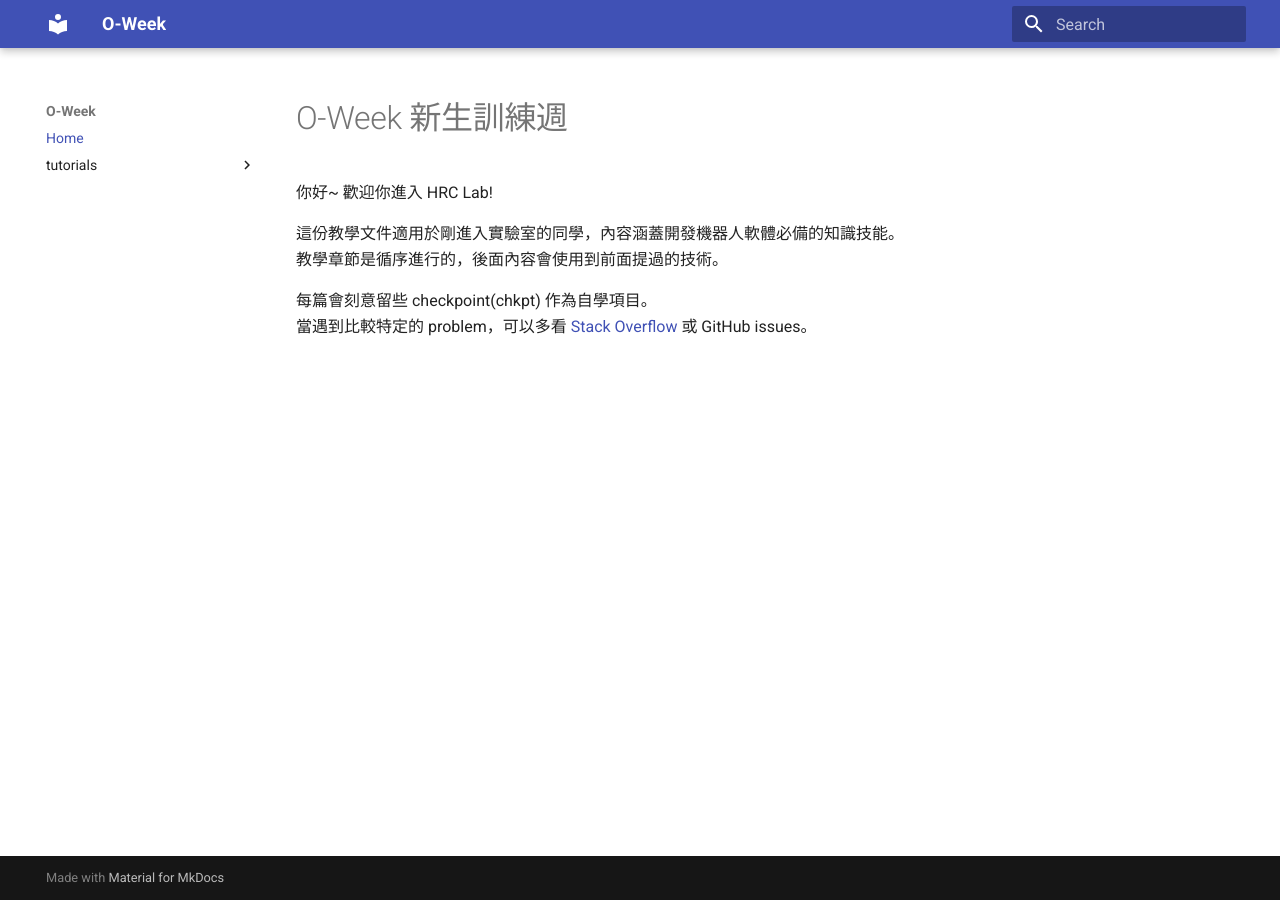
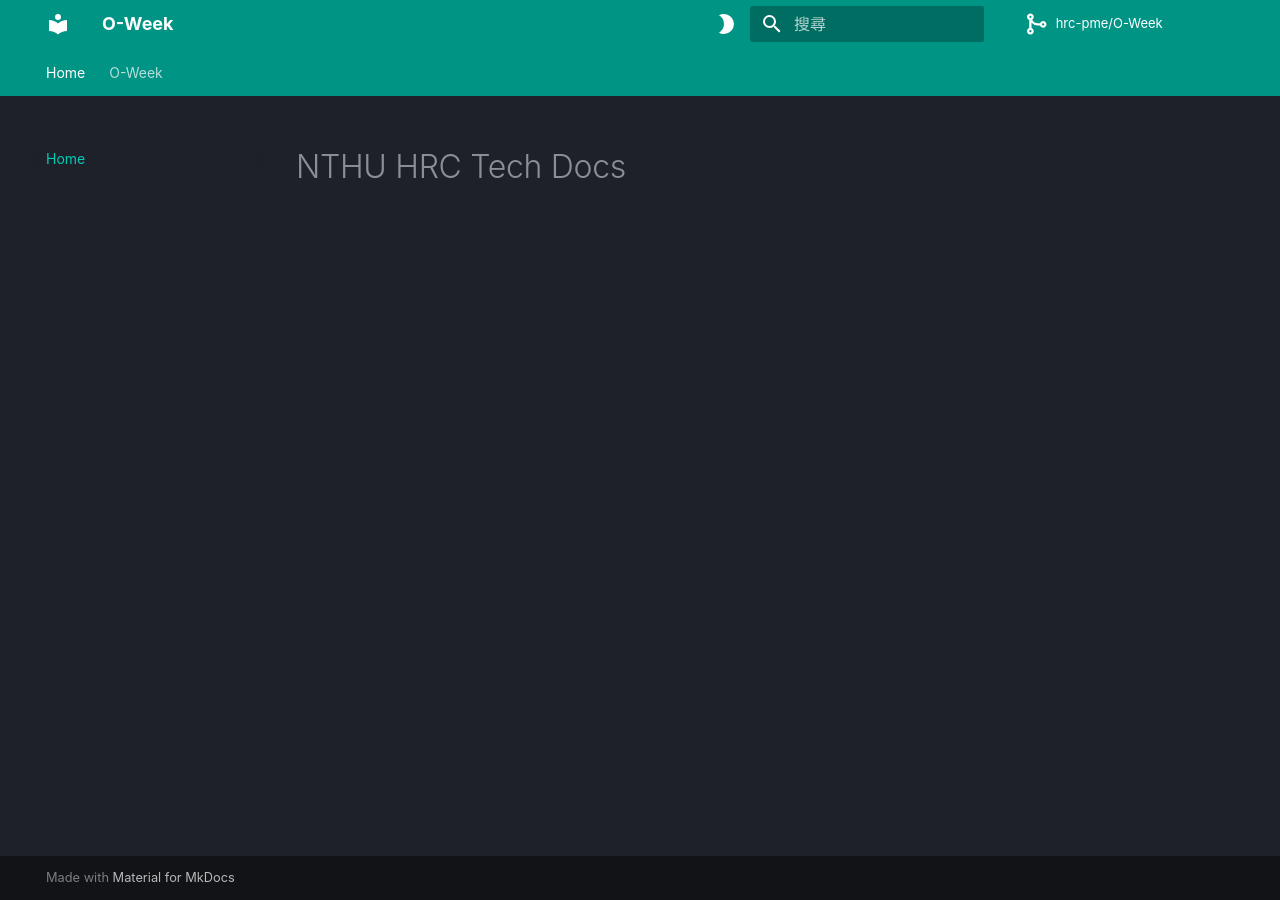
Before and after one commit to hrc-pme/O-Week, an MkDocs documentation site: the page built from docs/index.md, in a window 1280 px wide. Built offline with MkDocs 1.6.1 and Material for MkDocs 9.7.7, drawn with Linux system fonts in a browser that asks for light colours; some web fonts are replaced; comment, search, counter and statistics services are not loaded.

Commit message:
refeactor: NTHU HRC Tech Docs

```diff
--- a/docs/index.md
+++ b/docs/index.md
@@ -1,9 +1 @@
-# O-Week 新生訓練週
-
-你好~ 歡迎你進入 HRC Lab!
-
-這份教學文件適用於剛進入實驗室的同學，內容涵蓋開發機器人軟體必備的知識技能。
-教學章節是循序進行的，後面內容會使用到前面提過的技術。
-
-每篇會刻意留些 checkpoint(chkpt) 作為自學項目。
-當遇到比較特定的 problem，可以多看 [Stack Overflow](https://stackoverflow.com/questions) 或 GitHub issues。
+# NTHU HRC Tech Docs
--- a/mkdocs.yml
+++ b/mkdocs.yml
@@ -2,15 +2,60 @@ site_name: O-Week
 site_url: https://hrc-pme.github.io/O-Week/
 use_directory_urls: false
 
+repo_url: https://github.com/hrc-pme/O-Week.
+repo_name: hrc-pme/O-Week
+
 theme:
   name: material
+  language: zh-TW
+  font:
+    text: Huninn
+
+  icon:
+    repo: octicons/git-merge-16
+
+  features:
+    - navigation.tabs            # Top horizontal navigation
+    - navigation.sections        # Show groups (second level) on the left
+    - navigation.expand          # Groups expanded by default on the left
+    - toc.integrate              # Show section TOC on the left instead of the right
+
+  palette:
+    # Palette toggle for dark mode
+    - scheme: slate
+      primary: teal
+      accent: amber
+      toggle:
+        icon: material/brightness-2
+        name: Switch to light mode
+    # Palette toggle for light mode
+    - scheme: default
+      primary: teal
+      accent: amber
+      toggle:
+        icon: material/brightness-7
+        name: Switch to dark mode
+
 
 nav:
   - Home: index.md
 
-  - tutorials:
-    - 1.Linux: tutorials/1-linux.md
-    - 2.SSH: tutorials/2-ssh.md
-    - 3.Git: tutorials/3-git.md
-    - 4.Docker: tutorials/4-docker.md
-    - 5.ROS2: tutorials/5-ros2.md
+  - O-Week:
+    - Introduction: oweek/0.intro.md
+    - 1.Linux: oweek/1.linux.md
+    - 2.SSH: oweek/2.ssh.md
+    - 3.Git: oweek/3.git.md
+    - 4.Docker: oweek/4.docker.md
+    - 5.ROS2: oweek/5.ros2.md
+
+markdown_extensions:
+  - admonition
+  - pymdownx.details
+  - pymdownx.superfences
+  - pymdownx.tabbed
+  - pymdownx.highlight
+  - pymdownx.emoji
+  - pymdownx.tasklist
+  - pymdownx.magiclink
+  - toc:
+      permalink: true
```
Also changed, not shown: README.md (+6 -4 lines), docs/oweek/0.intro.md (added, +7 -0 lines), docs/oweek/1.linux.md (renamed from docs/tutorials/1-linux.md, +7 -0 lines), docs/oweek/4.docker.md (renamed from docs/tutorials/4-docker.md, +4 -4 lines), docs/oweek/2.ssh.md (renamed from docs/tutorials/2-ssh.md), docs/oweek/3.git.md (renamed from docs/tutorials/3-git.md), docs/oweek/5.ros2.md (renamed from docs/tutorials/5-ros2.md).
